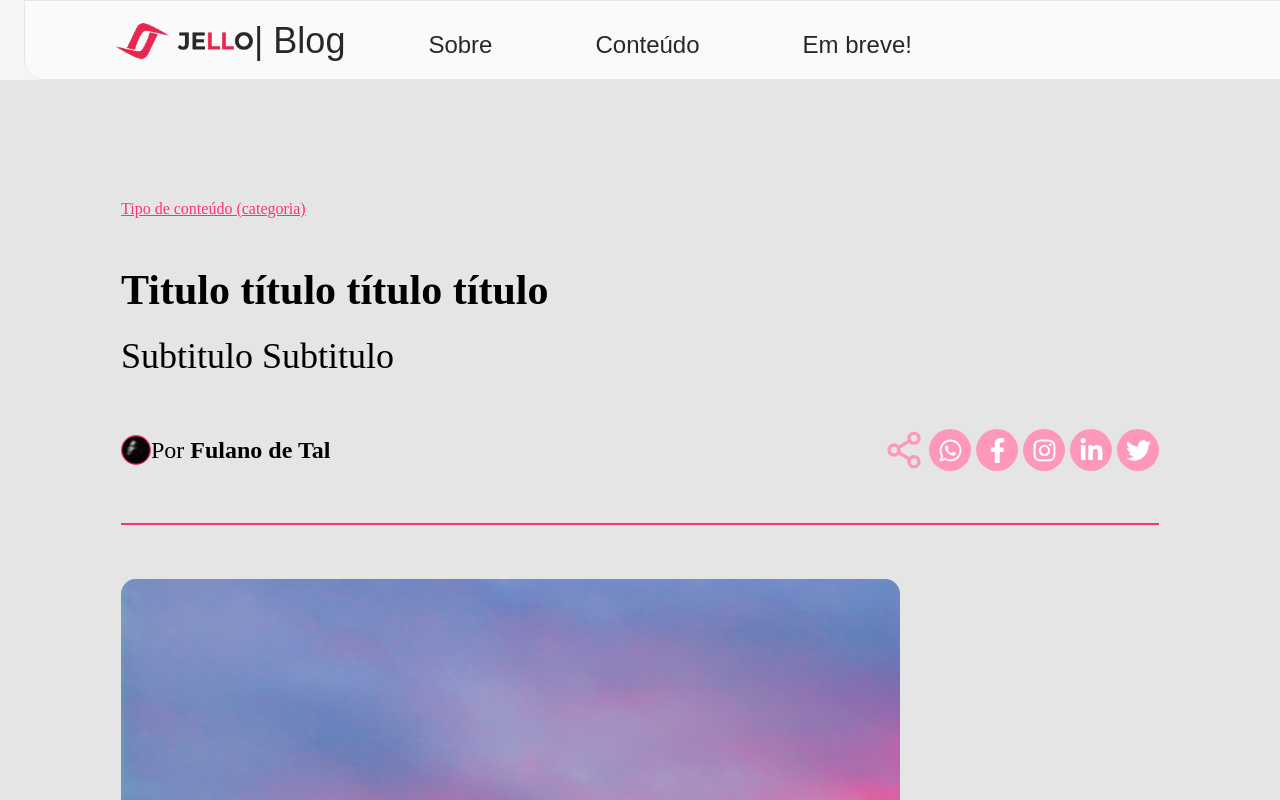
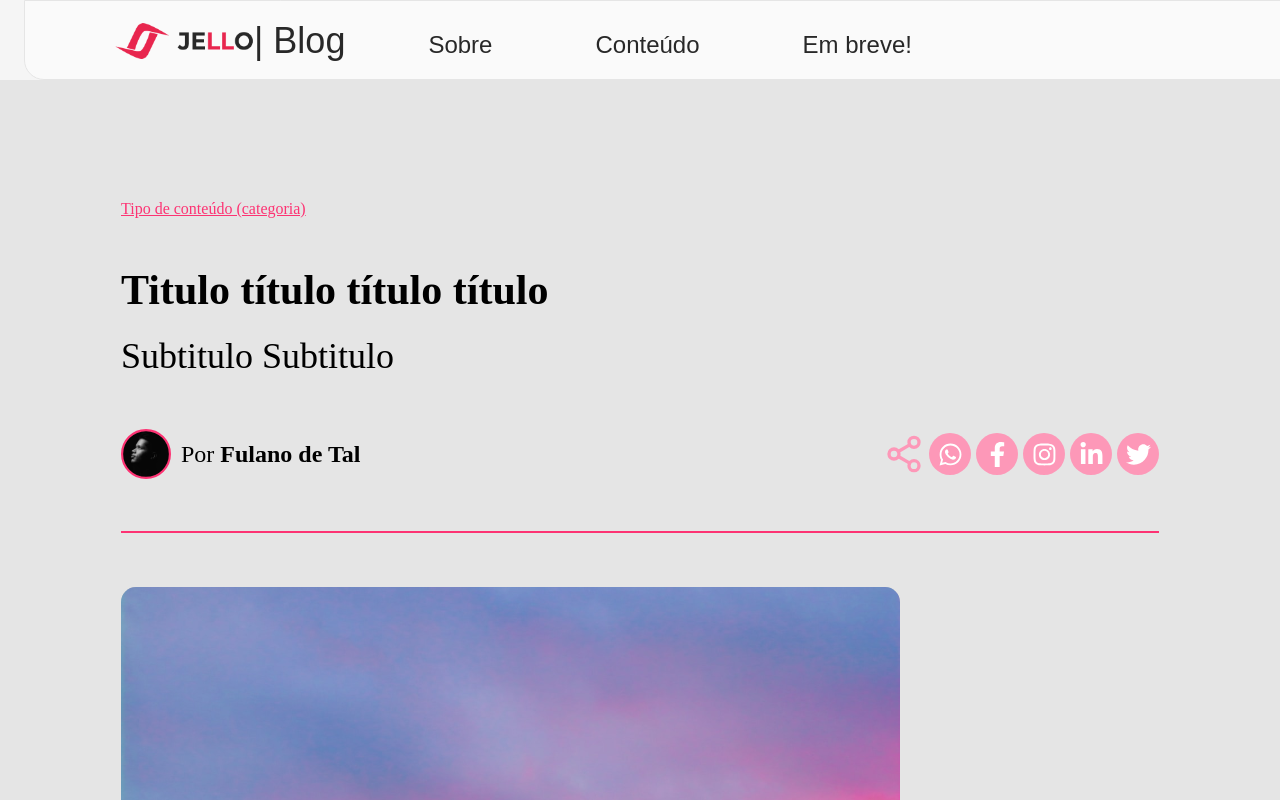
Before and after one commit to Jello-Education/front_blog, a Next.js app: page /article in a window 1280 px wide. Shown: the top 800 px of the page. Built offline with nearby package versions, Linux system fonts and the light colour scheme.

Commit message:
Changing Article page and finished

```diff
--- a/src/components/Article/Profile/index.tsx
+++ b/src/components/Article/Profile/index.tsx
@@ -12,8 +12,8 @@ const Profile: React.FC = () => {
         <Image
           src="/userFoto.svg"
           alt="userFoto"
-          width={30}
-          height={30}
+          width={50}
+          height={50}
           />
             <p>Por <b>Fulano de Tal</b></p>
       </User>
--- a/src/components/Article/Profile/styles.ts
+++ b/src/components/Article/Profile/styles.ts
@@ -23,12 +23,9 @@ export const User  = styled.div`
     margin-right: 40px;
   }
 
-  img{
-    margin-right: 13px;
-  }
-
   p{
     font-size: 24px;
+    margin-left: 10px;
   }
 `;
 
```
